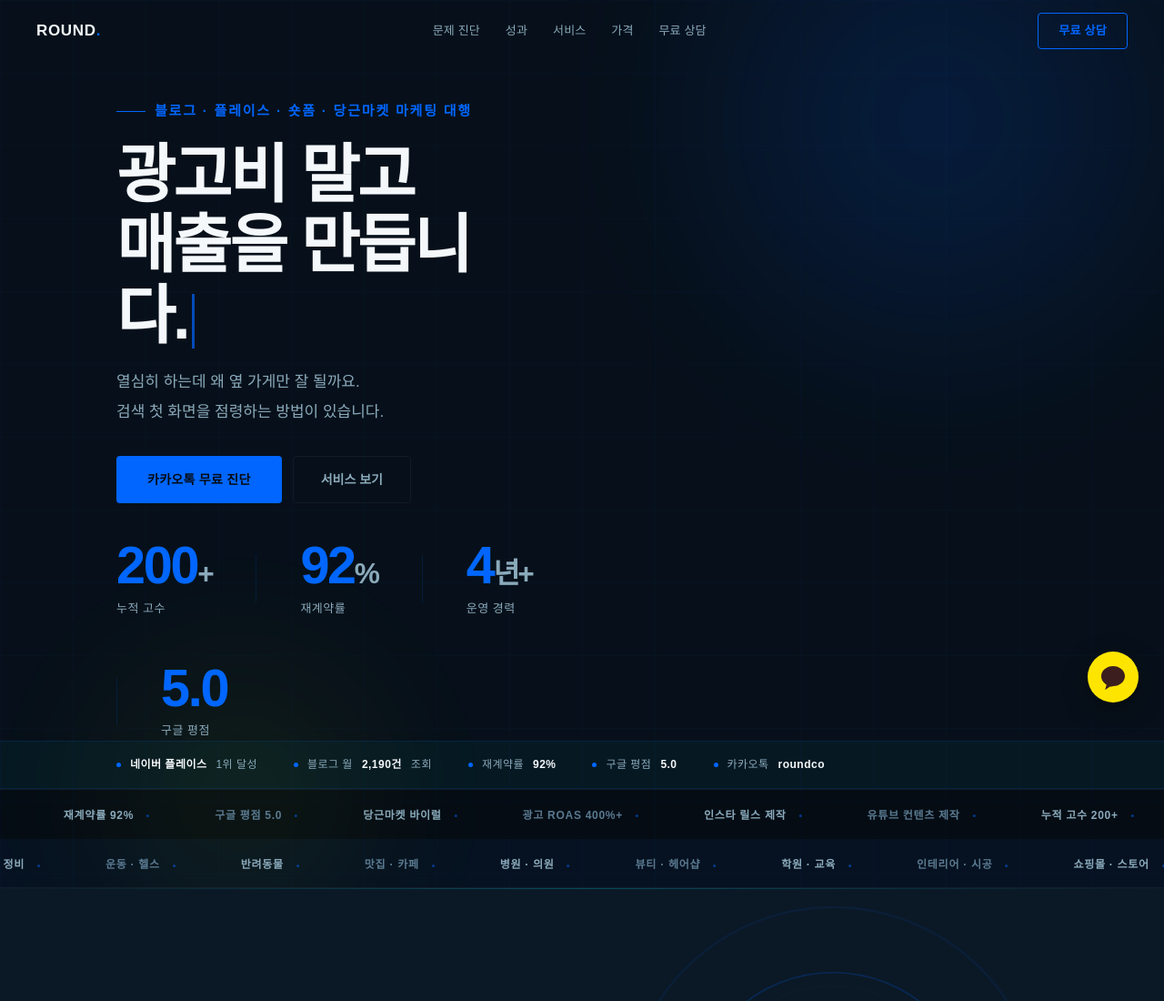
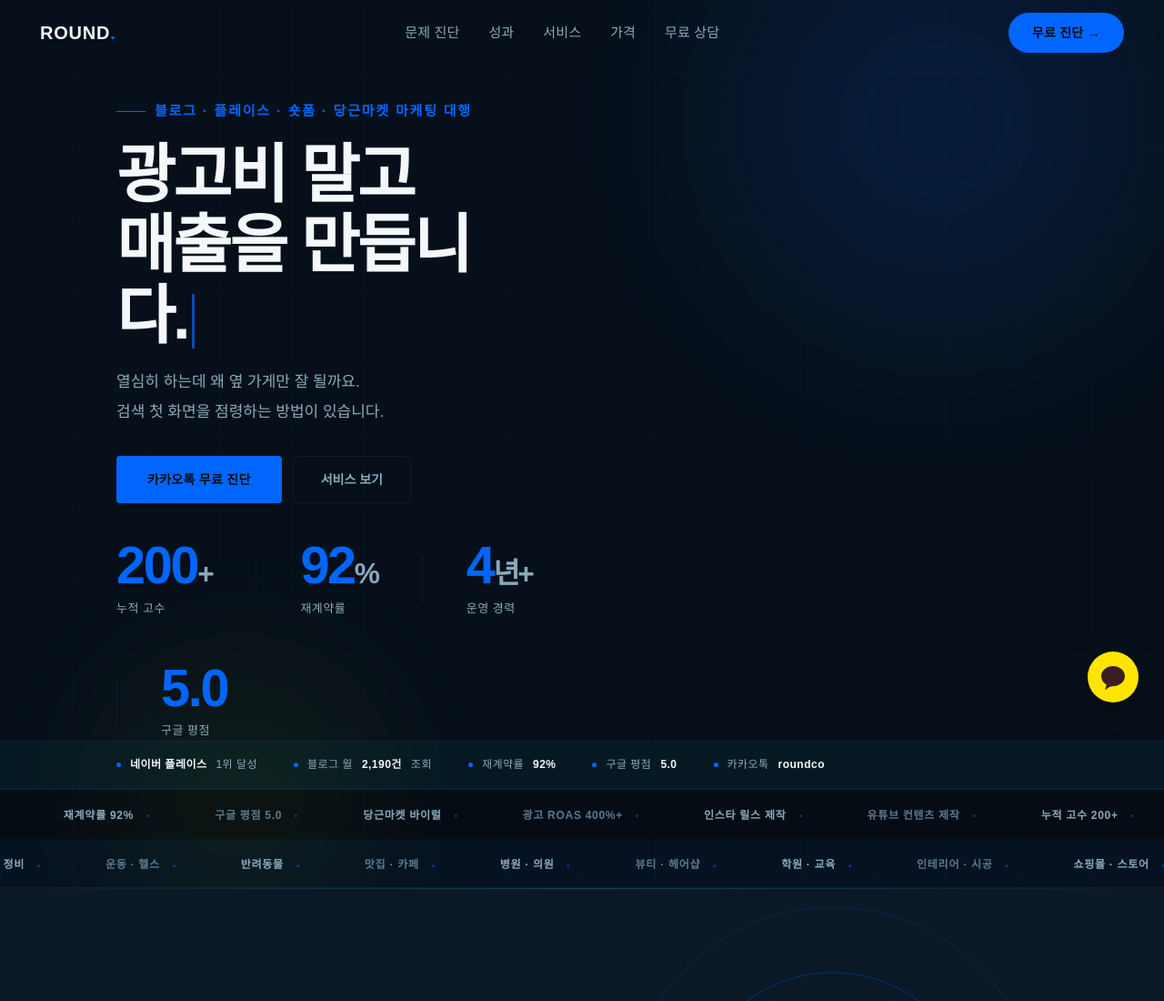
Before and after one commit to roundhdcd/roundcompany-landing, a plain HTML site: page index.html in a window 1280 px wide. Shown: the top 1100 px of the page at 91% size. Drawn offline with Linux system fonts and the light colour scheme; a web font is replaced by a local one.

Commit message:
nav bigger text + filled pill CTA + 무료 진단 arrow

```diff
--- a/index.html
+++ b/index.html
@@ -57,15 +57,15 @@ body{font-family:Pretendard,sans-serif;background:var(--bg);color:var(--white);l
 .insight-stat.glow .n{animation:glowPulse 2.5s ease-in-out infinite .5s}
 
 /* NAV */
-.nav{position:fixed;top:0;left:0;right:0;z-index:100;padding:0 40px;height:68px;display:flex;align-items:center;justify-content:space-between;transition:.3s}
+.nav{position:fixed;top:0;left:0;right:0;z-index:100;padding:0 44px;height:72px;display:flex;align-items:center;justify-content:space-between;transition:.3s}
 .nav.scrolled{background:rgba(7,16,26,.95);backdrop-filter:blur(20px);border-bottom:1px solid var(--border)}
-.nav-logo{font-size:17px;font-weight:900;letter-spacing:.04em;color:var(--white)}
+.nav-logo{font-size:20px;font-weight:900;letter-spacing:.04em;color:var(--white)}
 .nav-logo em{color:var(--teal);font-style:normal}
-.nav-links{display:flex;gap:28px;align-items:center}
-.nav-links a{font-size:13px;color:var(--gray2);text-decoration:none;transition:.2s;letter-spacing:.01em}
+.nav-links{display:flex;gap:32px;align-items:center}
+.nav-links a{font-size:15px;color:var(--gray2);text-decoration:none;transition:.2s;letter-spacing:.01em}
 .nav-links a:hover{color:var(--white)}
-.nav-cta{border:1px solid var(--teal);color:var(--teal);font-size:13px;font-weight:700;padding:9px 22px;border-radius:4px;text-decoration:none;transition:.2s;letter-spacing:.02em}
-.nav-cta:hover{background:var(--teal);color:#040C15}
+.nav-cta{background:var(--teal);color:#040C15;font-size:14px;font-weight:800;padding:11px 26px;border-radius:50px;text-decoration:none;transition:.25s;letter-spacing:.02em;display:flex;align-items:center;gap:6px}
+.nav-cta:hover{background:var(--teal2);transform:translateY(-1px);box-shadow:0 4px 20px rgba(0,102,255,.4)}
 
 /* HERO */
 .hero{min-height:100vh;display:flex;flex-direction:column;justify-content:space-between;align-items:stretch;padding:0;position:relative;overflow:hidden}
@@ -402,7 +402,7 @@ footer a{color:var(--teal);text-decoration:none}
     <a href="#pricing">가격</a>
     <a href="#kakao">무료 상담</a>
   </div>
-  <a href="#kakao" class="nav-cta">무료 상담</a>
+  <a href="#kakao" class="nav-cta">무료 진단 →</a>
 </nav>
 
 <!-- HERO -->
```
